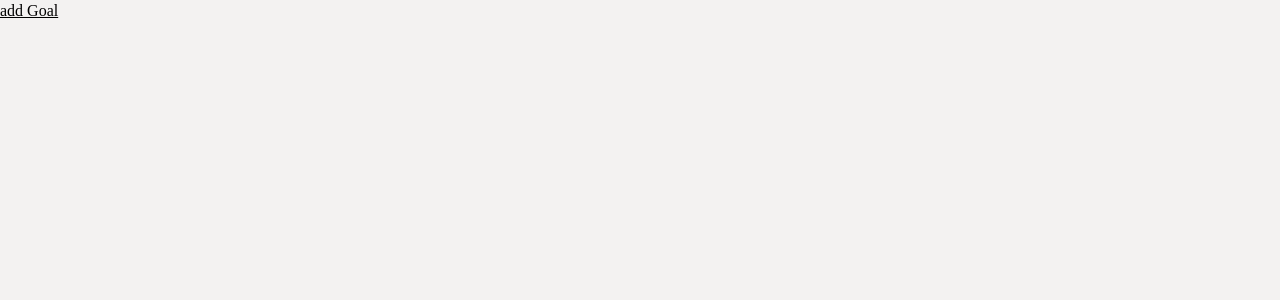
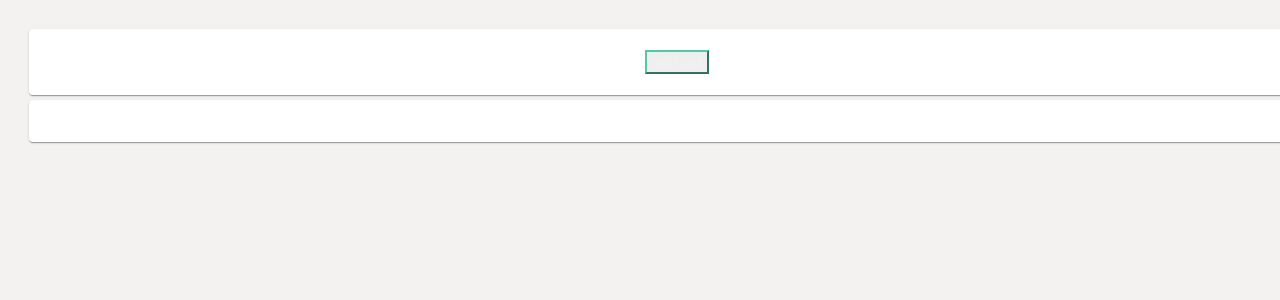
Before and after one commit to MalteRei/wirvsvirus-hackathon-spendensport, an Angular app in the folder frontend/spendensport/: page /goals in a window 1280 px wide. Shown: the top 300 px of the page. Built offline with nearby package versions, Linux system fonts and the light colour scheme.

Commit message:
design: goal-list component

```diff
--- a/frontend/spendensport/angular.json
+++ b/frontend/spendensport/angular.json
@@ -24,6 +24,7 @@
               "src/assets"
             ],
             "styles": [
+              "./node_modules/@angular/material/prebuilt-themes/indigo-pink.css",
               "src/styles.css"
             ],
             "scripts": []
@@ -88,6 +89,7 @@
               "src/assets"
             ],
             "styles": [
+              "./node_modules/@angular/material/prebuilt-themes/indigo-pink.css",
               "src/styles.css"
             ],
             "scripts": []
@@ -119,6 +121,7 @@
           }
         }
       }
-    }},
+    }
+  },
   "defaultProject": "spendensport"
 }
--- a/frontend/spendensport/package.json
+++ b/frontend/spendensport/package.json
@@ -12,10 +12,12 @@
   "private": true,
   "dependencies": {
     "@angular/animations": "~9.0.7",
+    "@angular/cdk": "^9.1.3",
     "@angular/common": "~9.0.7",
     "@angular/compiler": "~9.0.7",
     "@angular/core": "~9.0.7",
     "@angular/forms": "~9.0.7",
+    "@angular/material": "^9.1.3",
     "@angular/platform-browser": "~9.0.7",
     "@angular/platform-browser-dynamic": "~9.0.7",
     "@angular/router": "~9.0.7",
--- a/frontend/spendensport/src/app/goal-list/goal-list.component.css
+++ b/frontend/spendensport/src/app/goal-list/goal-list.component.css
@@ -0,0 +1,28 @@
+mat-card {
+  width: 100%;
+  margin: 5px;
+}
+
+mat-card-content {
+  display: flex;
+  padding: 5px;
+  margin: auto;
+}
+
+.title {
+  color: var(--color-secondary);
+}
+
+.main-container {
+  display: block;
+  padding-top: 24px;
+  margin: 0 24px 24px;
+}
+
+button {
+  color: var(--color-quaternary);
+  margin: auto;
+  border-color: #56C6A9;
+  align-content: center;
+  size: auto;
+}
--- a/frontend/spendensport/src/app/goal-list/goal-list.component.html
+++ b/frontend/spendensport/src/app/goal-list/goal-list.component.html
@@ -1,5 +1,18 @@
-<div *ngFor="let goal of goals">
-    <p>Goal: {{goal.description}}</p>
+<div class="main-container">
+  <mat-card>
+  <mat-card-header class="header">
+    <mat-card-content>
+      <button>
+        <a routerLink="/goal" class="title">add Goal</a>
+      </button>
+    </mat-card-content>
+  </mat-card-header>
+  </mat-card>
+  <mat-card>
+      <mat-card-content>
+        <div *ngFor="let goal of goals">
+          <p class="set-goal-title">Goal: {{goal.description}}</p>
+        </div>
+      </mat-card-content>
+    </mat-card>
 </div>
-
-<a routerLink="/goal">add Goal</a>
--- a/frontend/spendensport/src/app/goal/goal.component.css
+++ b/frontend/spendensport/src/app/goal/goal.component.css
@@ -18,6 +18,7 @@
 
 .set-goal-title{
     justify-self: center;
+  color: var(--color-highlight);
 }
 .back-to-goals{
     justify-self: left;
--- a/frontend/spendensport/src/index.html
+++ b/frontend/spendensport/src/index.html
@@ -6,8 +6,10 @@
   <base href="/">
   <meta name="viewport" content="width=device-width, initial-scale=1">
   <link rel="icon" type="image/x-icon" href="favicon.ico">
+  <link href="https://fonts.googleapis.com/css?family=Roboto:300,400,500&display=swap" rel="stylesheet">
+  <link href="https://fonts.googleapis.com/icon?family=Material+Icons" rel="stylesheet">
 </head>
-<body>
+<body class="mat-typography">
   <app-root></app-root>
 </body>
 </html>
--- a/frontend/spendensport/src/styles.css
+++ b/frontend/spendensport/src/styles.css
@@ -137,3 +137,5 @@
     line-height: 1.375em;
     font-family: var(--font-family);
 }
+html, body { height: 100%; }
+body { margin: 0; font-family: Roboto, "Helvetica Neue", sans-serif; }
```
Also changed, not shown: frontend/spendensport/src/app/app.module.ts (+7 -2 lines), frontend/spendensport/src/app/app.component.ts (line endings or trailing spaces), 1 other file (tests, documents, lock files or other folders).
